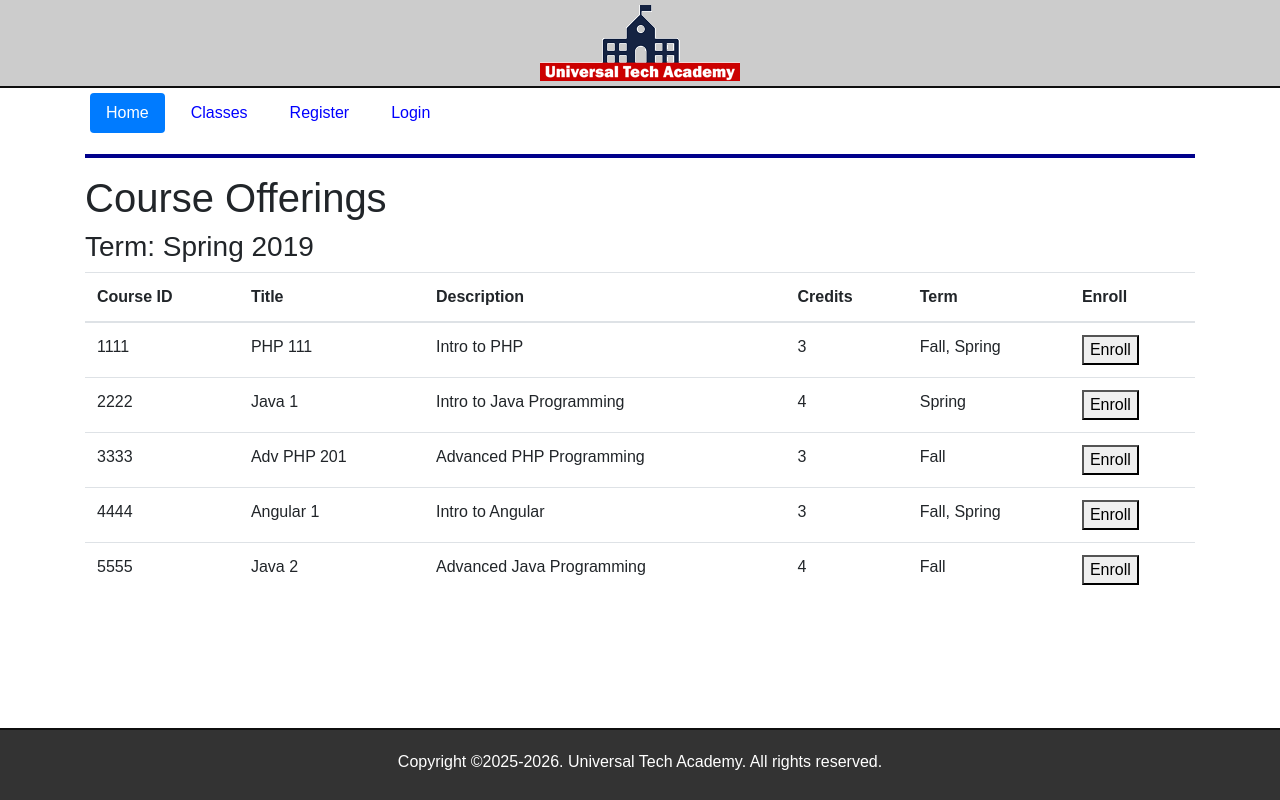
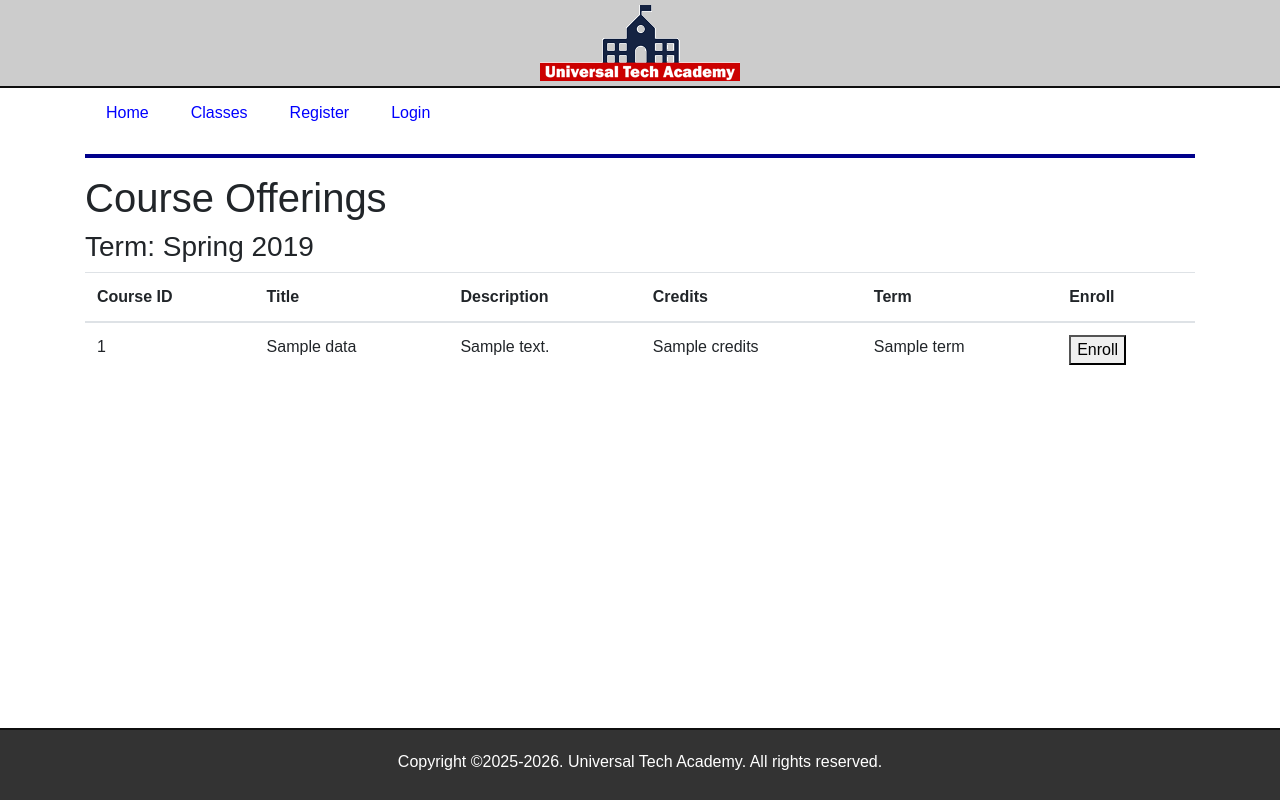
Before and after one commit to i-am-pratham/Basic-Enrollment-Form-using-Flask, a Flask app: template application/templates/courses.html in a window 1280 px wide. Run offline with Flask 3, Linux system fonts and the light colour scheme; the template is opened without the code that fills it: most values are stand-ins (such as "Sample title", 1, 10 or a date in 2020); some libraries are stand-ins or nearby versions.

Commit message:
Add functionality to navigation menu

```diff
--- a/application/templates/courses.html
+++ b/application/templates/courses.html
@@ -21,56 +21,19 @@
             <tbody>
 
             <!-- Construct the rest of courses here -->
+             {%for data in courseData %}
             <tr>
-                <td scope='row'>1111</td>
-                <td>PHP 111</td>
-                <td>Intro to PHP</td>
-                <td>3</td>
-                <td>Fall, Spring</td>
+                <td scope='row'>{{data["courseID"]}}</td>
+                <td>{{data["title"]}}</td>
+                <td>{{data["description"]}}</td>
+                <td>{{data["credits"]}}</td>
+                <td>{{data["term"]}}</td>
                 <td>
                     <button>Enroll</button>
                 </td>
             </tr>
-            <tr>
-                <td scope='row'>2222</td>
-                <td>Java 1</td>
-                <td>Intro to Java Programming</td>
-                <td>4</td>
-                <td>Spring</td>
-                <td>
-                    <button>Enroll</button>
-                </td>
-            </tr>
-            <tr>
-                <td scope='row'>3333</td>
-                <td>Adv PHP 201</td>
-                <td>Advanced PHP Programming</td>
-                <td>3</td>
-                <td>Fall</td>
-                <td>
-                    <button>Enroll</button>
-                </td>
-            </tr>
-            <tr>
-                <td scope='row'>4444</td>
-                <td>Angular 1</td>
-                <td>Intro to Angular</td>
-                <td>3</td>
-                <td>Fall, Spring</td>
-                <td>
-                    <button>Enroll</button>
-                </td>
-            </tr>
-            <tr>
-                <td scope='row'>5555</td>
-                <td>Java 2</td>
-                <td>Advanced Java Programming</td>
-                <td>4</td>
-                <td>Fall</td>
-                <td>
-                    <button>Enroll</button>
-                </td>
-            </tr>
+            {%endfor%}
+
             </tbody>
         </table>
     </div>
--- a/application/templates/includes/nav.html
+++ b/application/templates/includes/nav.html
@@ -1,10 +1,10 @@
 <header>
     <nav>
         <ul class="nav nav-pills">
-                <li class="nav-item"><a href="{{url_for('index')}}" class="nav-link active">Home</a></li>
-                <li class="nav-item"><a href="{{url_for('courses')}}" class="nav-link">Classes</a></li>
-                <li class="nav-item"><a href="{{url_for('register')}}" class="nav-link">Register</a></li>
-                <li class="nav-item"><a href="{{url_for('login')}}" class="nav-link">Login</a></li>
+            <li class="nav-item"><a href="{{url_for('index')}}" class="nav-link {% if index %} active {% endif %}">Home</a></li>
+            <li class="nav-item"><a href="{{url_for('courses')}}" class="nav-link  {% if courses %} active {% endif %}">Classes</a></li>
+            <li class="nav-item"><a href="{{url_for('register')}}" class="nav-link  {% if register %} active {% endif %}">Register</a></li>
+            <li class="nav-item"><a href="{{url_for('login')}}" class="nav-link  {% if login %} active {% endif %}">Login</a></li>
         </ul>
     </nav>
     <hr style="clear:both">
```
Also changed, not shown: application/routes.py (+11 -3 lines). Lines whose indentation alone changed are shown as unchanged.
